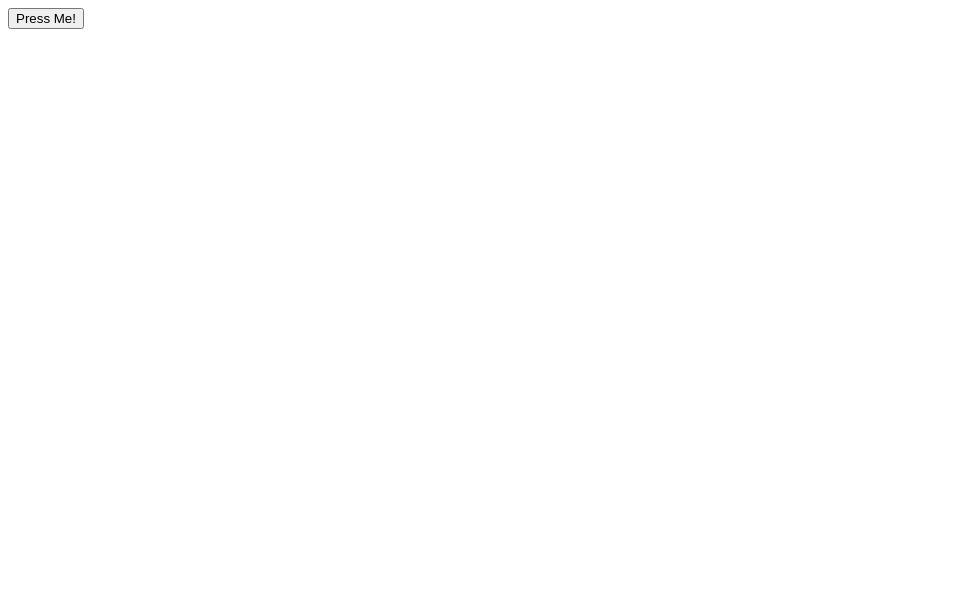
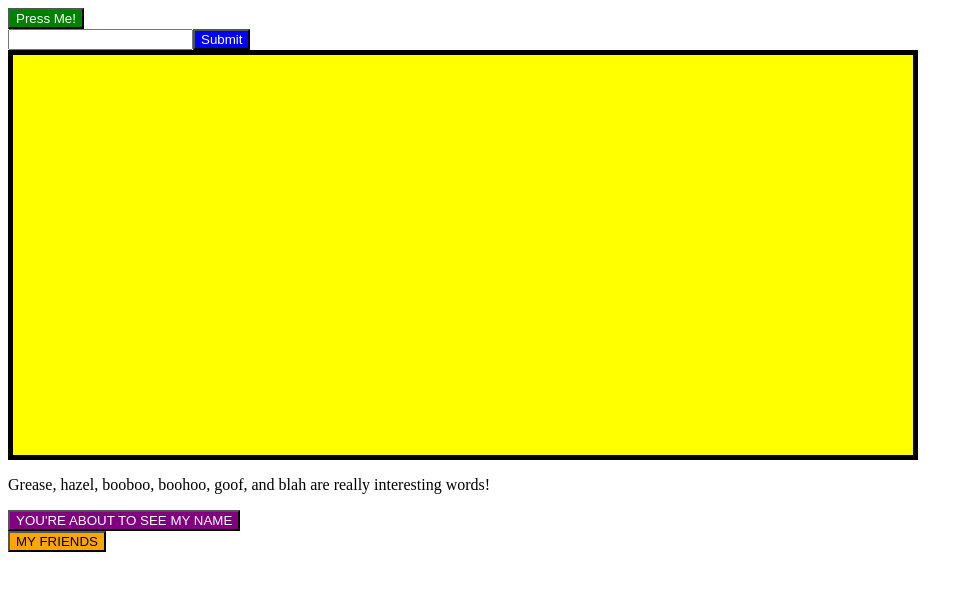
Before and after one commit to stengobor/ManipulatingHTML-Lab, a plain HTML site: page jQuery/index.html in a window 1280 px wide. Shown: the whole page, without its empty margins (0-973 px from the left). Drawn offline with nearby package versions, Linux system fonts and the light colour scheme.

Commit message:
Just finished the jQuery part, and I actually enjoy it more than DOM now

```diff
--- a/DOM/app.js
+++ b/DOM/app.js
@@ -67,6 +67,8 @@ document.addEventListener("DOMContentLoaded", function () {
     // This is task #5
 
     const finalBtn = document.createElement('button');
+    const newLi = document.createElement("li");
+    let listName = document.createElement('h3');
 
     finalBtn.addEventListener("click", function () {
         listFriends();
@@ -76,8 +78,6 @@ document.addEventListener("DOMContentLoaded", function () {
         function listFriends() {
             for (let i = 0; i < friends.length; i++) {
 
-                const newLi = document.createElement("li");
-                let listName = document.createElement('h3');
                 listName.innerHTML = friends[i];
                 listCount++
                 newLi.appendChild(listName);
--- a/jQuery/app2.js
+++ b/jQuery/app2.js
@@ -1,6 +1,6 @@
 $(document).ready(function () {
 
-    //Task #1
+    //This is Task #1
     let div1 = $("<div id=firstDiv></div>");
     let btn1 = $("<button id='button1'>Press Me!</button>");
     $("body").append(btn1);
@@ -10,4 +10,118 @@ $(document).ready(function () {
         alert("Today can be a good day!");
     });
 
+    btn1.css({
+        "background-color": "green",
+        "color": "white"
+    })
+
+    //This is Task #2
+
+    const div2 = $("<div class='task2' id='secondDiv'></div>");
+    const btn2 = $("<button class='btnSubmit' id='btn2'>Submit</button>");
+    const inputText = $("<input type='text' id='text'></input>");
+
+    div2.append(inputText);
+    div2.append(btn2);
+
+    btn2.click(function () {
+        alert(inputText.val())
+    });
+
+    btn2.css({
+        "background-color": "blue",
+        "color": "white"
+    })
+
+    $("body").append(div2);
+
+    //This is Task #3
+
+    const div3 = $("<div class='task3' id='thirdDiv'></div>");
+
+    div3.css({
+        "height": "400px",
+        "width": "900px",
+        "background-color": "yellow",
+        "border": "5px solid black"
+    })
+
+    div3.mouseover(function () {
+        let color = $(this).css("background-color");
+
+        $(this).css("background", "#3C9EE7");
+
+        div3.mouseout(function () {
+            $(this).css("background", color);
+        })
+    })
+
+    $("body").append(div3);
+
+    //This is Task #4
+
+    const div4 = $("<div class='task4' id='fourthDiv'></div>");
+    const words = $("<p>Grease, hazel, booboo, boohoo, goof, and blah are really interesting words!</p>")
+
+    words.click(function () {
+
+        let colors = ["orange", "red", "blue", "pink", "yellow", "green", "teal"];
+        let randomColor = colors[Math.floor(Math.random() * colors.length)];
+
+        words.css({
+            "color": randomColor,
+            "cursor": "pointer"
+        })
+    })
+
+    $("body").append(words);
+    $("body").append(div4);
+
+    // This is Task #5
+
+    const div5 = $("<div class='task5' id='fifthDiv'></div>");
+    const btn3 = $("<button class='nameBtn' id='btn3'>YOU'RE ABOUT TO SEE MY NAME</button>");
+
+    btn3.click(function () {
+        const span = $("<span> Sophia Engobor </span>");
+        div5.append(span)
+    })
+
+    btn3.css({
+        "background-color": "purple",
+        "color": "white"
+    })
+
+    $("body").append(btn3);
+    $("body").append(div5);
+
+    // This is Task #6
+
+    myFriends = ['Rich', 'MoMo', 'Onyx', 'Maddy', 'Jovanna', 'Alex', 'Jarita', 'John', 'Jane', 'Miley'];
+
+    const btn4 = $("<button>MY FRIENDS</button>")
+    const ul = $("<ul></ul>");
+
+    ul.css({
+        "color": "magenta",
+        "font-size": "25px"
+    })
+
+    btn4.css({
+        "background-color": "orange"
+    })
+
+    let counter = 0;
+
+    btn4.click(function () {
+        if (counter < myFriends.length) {
+            let li = $("<li>" + myFriends[counter] + "</li>")
+            ul.append(li)
+            counter++
+        }
+    })
+
+    $("body").append(btn4)
+    $("body").append(ul)
+
 });
```
Also changed, not shown: jQuery/index.html (+0 -1 lines).
